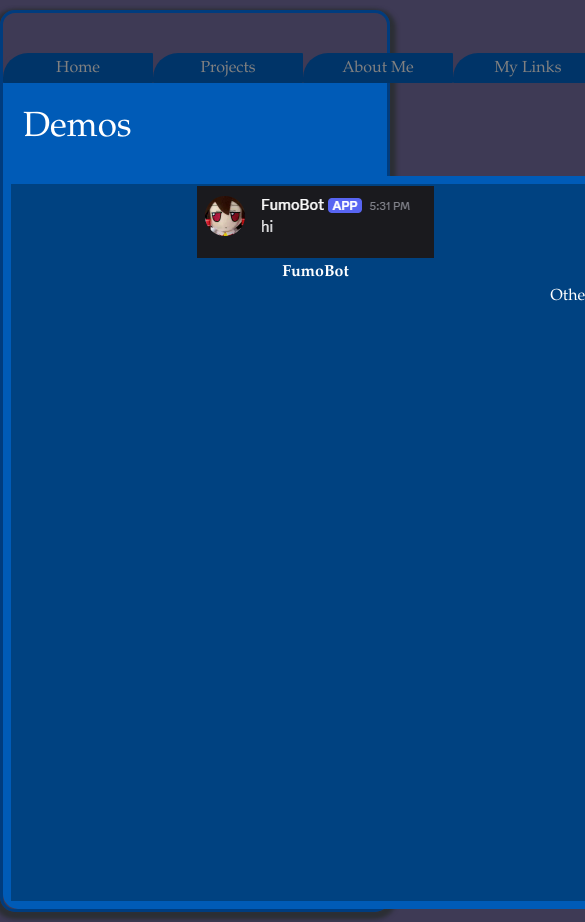
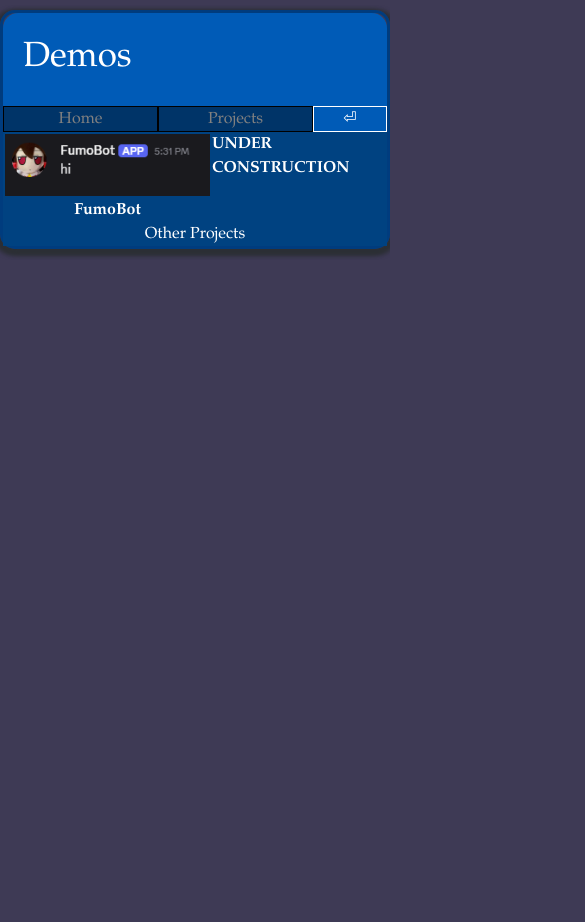
Before and after one commit to scottm213/scottmattera.net, a SvelteKit app: page /demos in a window 390 px wide. Shown: the top 922 px of the page, 585 px wide, since content can reach past the window. After the commit the page ends 844 px from the top, so only its background shows below. Built offline with nearby package versions, Linux system fonts and the light colour scheme.

Commit message:
update mobile demos

```diff
--- a/src/routes/about/+page.svelte
+++ b/src/routes/about/+page.svelte
@@ -53,7 +53,7 @@
 
 <MediaQuery query="(max-width: 758px)" let:matches>
     {#if matches}
-        <header class="flex rounded-t-[15px]"> <h2>Scott's Website</h2> </header>
+        <header class="flex rounded-t-[15px]"> <h2>About Me</h2> </header>
         <MobileTabs></MobileTabs>
         <div class="bg-[#004281] flex flex-col items-center justify-center">
             <p>Hello! I am Scott Mattera, a student at UNCW majoring in Computer Science <br> with a
--- a/src/routes/demos/+page.svelte
+++ b/src/routes/demos/+page.svelte
@@ -1,10 +1,13 @@
 <script lang="ts">
     import Tabs from "../tabs.svelte";
+    import MediaQuery from "../MediaQuery.svelte";
+    import MobileTabs from "../mobileTabs.svelte";
 
 </script>
 
 <title>Scott's Site - Demos</title>
-
+<MediaQuery query="(min-width: 758px)" let:matches>
+    {#if matches}
     <div class="test">
     <Tabs/>
     <header> <h2>Demos</h2> </header>
@@ -19,7 +22,30 @@
                 </div>
             <a href="/otherprojects" class="hover:underline">Other Projects</a>
         </div>
+    </div>
+    </div>
+
+    {/if}
+</MediaQuery>
 
 
+<MediaQuery query="(max-width: 758px)" let:matches>
+    {#if matches}
+        <header class="flex rounded-t-[15px]"> <h2>Demos</h2> </header>
+        <MobileTabs></MobileTabs>
+        <div class="bg-[#004281] flex flex-col items-center justify-center">
+            <div class = "flex bg-[#004281] flex-col flex-grow items-center ">
+                <div class="flex justify-around w-full">
+                    <div class="flex flex-col items-center">
+                        <a href="/fumo"><img src="/image/fumoHi.png" alt="message from fumobot" class="border-2 border-transparent hover:border-white transition"> </a>
+                        <p class="font-bold">FumoBot</p>
                     </div>
+                    <a href="/museum" class="hover:underline font-bold h-8 "> UNDER CONSTRUCTION</a>
                 </div>
+                <a href="/otherprojects" class="hover:underline">Other Projects</a>
+            </div>
+
+        </div>
+
+    {/if}
+</MediaQuery>
--- a/src/routes/work/+page.svelte
+++ b/src/routes/work/+page.svelte
@@ -169,7 +169,7 @@
 
 <MediaQuery query="(max-width: 758px)" let:matches>
     {#if matches}
-        <header class="flex rounded-t-[15px]"> <h2>Scott's Website</h2> </header>
+        <header class="flex rounded-t-[15px]"> <h2>My Work</h2> </header>
         <MobileTabs></MobileTabs>
         <div class="bg-[#004281] flex flex-col items-center justify-center">
             <h1 class ="font-bold">---School Projects---</h1>
```
Lines whose indentation alone changed are shown as unchanged.
